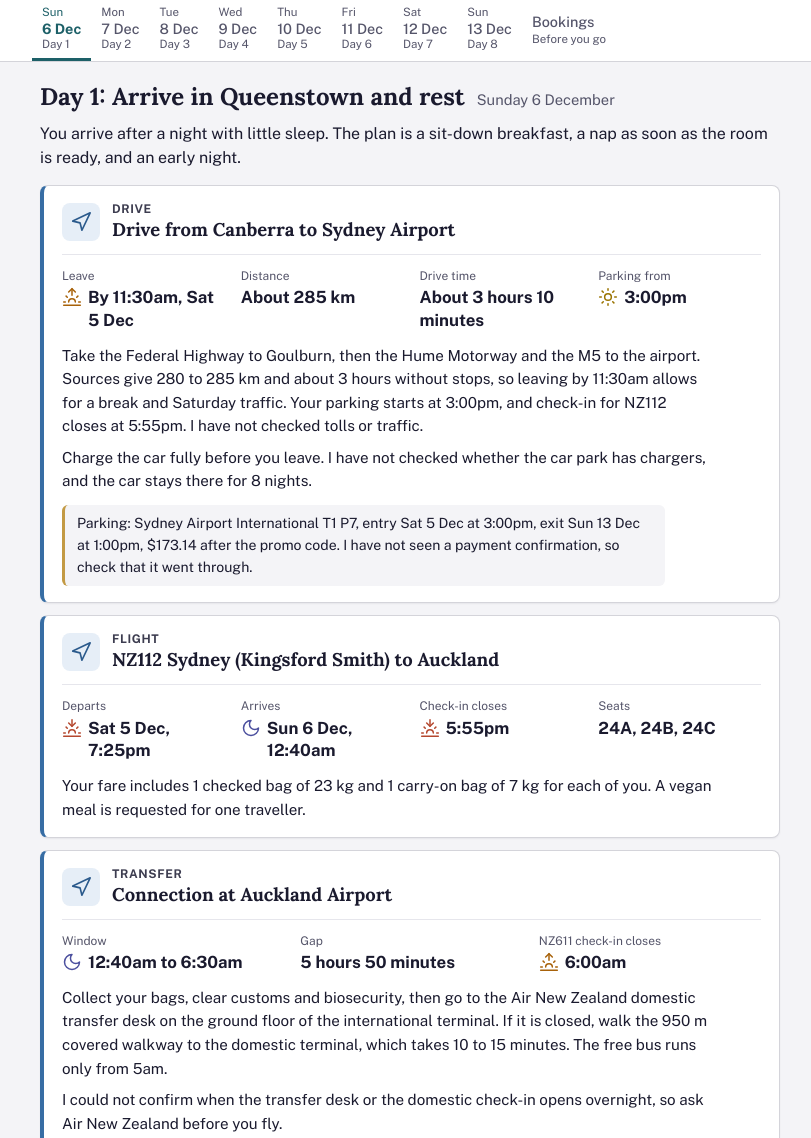
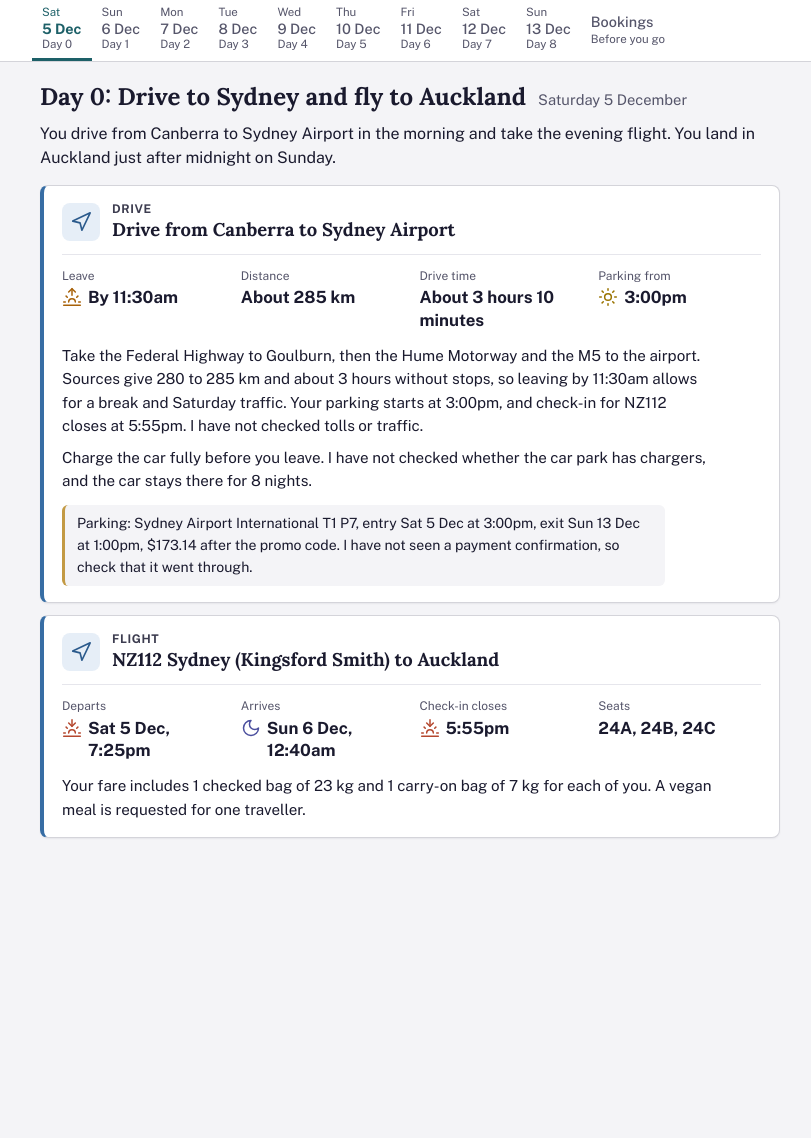
Before and after one commit to puneetsyaloutlook/nztrip, a plain HTML site: page index.html in a window 1280 px wide. Shown: the top 1138 px of the page, without its empty margins (230-1041 px from the left). After the commit the page ends 894 px from the top, so only its background shows below. Drawn offline with nearby package versions, Linux system fonts and the light colour scheme.

Commit message:
Add Day 0 for Saturday 5 December
Co-Authored-By: Claude Sonnet 5.5 <noreply@anthropic.com>
Claude-Session: https://claude.ai/code/session_01RMZQ7uiZERYw8EzYD18n6J

```diff
--- a/index.html
+++ b/index.html
@@ -158,18 +158,25 @@ a { color: #376DA4; }
 <script>
 var DAYS = [
   {
-    tab: "Sun 6 Dec", label: "Day 1", title: "Arrive in Queenstown and rest", date: "Sunday 6 December",
-    lead: "You arrive after a night with little sleep. The plan is a sit-down breakfast, a nap as soon as the room is ready, and an early night.",
-    facts: [["Driving", "Airport to Frankton and town"], ["Walking", "Minimal"], ["Stay", "Novotel Queenstown Lakeside, one night"]],
+    tab: "Sat 5 Dec", label: "Day 0", title: "Drive to Sydney and fly to Auckland", date: "Saturday 5 December",
+    lead: "You drive from Canberra to Sydney Airport in the morning and take the evening flight. You land in Auckland just after midnight on Sunday.",
+    facts: [["Driving", "Canberra to Sydney Airport"], ["Flight", "NZ112, 7:25pm"], ["Stay", "Overnight flight"]],
     stops: [
       { type: "drive", title: "Drive from Canberra to Sydney Airport",
-        stats: [["Leave", "By 11:30am, Sat 5 Dec"], ["Distance", "About 285 km"], ["Drive time", "About 3 hours 10 minutes"], ["Parking from", "3:00pm"]],
+        stats: [["Leave", "By 11:30am"], ["Distance", "About 285 km"], ["Drive time", "About 3 hours 10 minutes"], ["Parking from", "3:00pm"]],
         text: ["Take the Federal Highway to Goulburn, then the Hume Motorway and the M5 to the airport. Sources give 280 to 285 km and about 3 hours without stops, so leaving by 11:30am allows for a break and Saturday traffic. Your parking starts at 3:00pm, and check-in for NZ112 closes at 5:55pm. I have not checked tolls or traffic.",
                "Charge the car fully before you leave. I have not checked whether the car park has chargers, and the car stays there for 8 nights."],
         book: "Parking: Sydney Airport International T1 P7, entry Sat 5 Dec at 3:00pm, exit Sun 13 Dec at 1:00pm, $173.14 after the promo code. I have not seen a payment confirmation, so check that it went through." },
       { type: "flight", title: "NZ112 Sydney (Kingsford Smith) to Auckland",
         stats: [["Departs", "Sat 5 Dec, 7:25pm"], ["Arrives", "Sun 6 Dec, 12:40am"], ["Check-in closes", "5:55pm"], ["Seats", "24A, 24B, 24C"]],
-        text: ["Your fare includes 1 checked bag of 23 kg and 1 carry-on bag of 7 kg for each of you. A vegan meal is requested for one traveller."] },
+        text: ["Your fare includes 1 checked bag of 23 kg and 1 carry-on bag of 7 kg for each of you. A vegan meal is requested for one traveller."] }
+    ]
+  },
+  {
+    tab: "Sun 6 Dec", label: "Day 1", title: "Arrive in Queenstown and rest", date: "Sunday 6 December",
+    lead: "You arrive after a night with little sleep. The plan is a sit-down breakfast, a nap as soon as the room is ready, and an early night.",
+    facts: [["Driving", "Airport to Frankton and town"], ["Walking", "Minimal"], ["Stay", "Novotel Queenstown Lakeside, one night"]],
+    stops: [
       { type: "transfer", title: "Connection at Auckland Airport",
         stats: [["Window", "12:40am to 6:30am"], ["Gap", "5 hours 50 minutes"], ["NZ611 check-in closes", "6:00am"]],
         text: ["Collect your bags, clear customs and biosecurity, then go to the Air New Zealand domestic transfer desk on the ground floor of the international terminal. If it is closed, walk the 950 m covered walkway to the domestic terminal, which takes 10 to 15 minutes. The free bus runs only from 5am.",
@@ -502,7 +509,7 @@ function show(n, scroll) {
     t.setAttribute('tabindex', on ? '0' : '-1');
     if (on) { p.removeAttribute('hidden'); } else { p.setAttribute('hidden', ''); }
   });
-  try { history.replaceState(null, '', '#day' + (n + 1)); } catch (e) {}
+  try { history.replaceState(null, '', '#day' + n); } catch (e) {}
   if (scroll) { window.scrollTo({ top: 0, behavior: 'smooth' }); }
   var active = document.getElementById('tab-' + n);
   if (active && active.scrollIntoView) { active.scrollIntoView({ block: 'nearest', inline: 'center' }); }
@@ -510,7 +517,7 @@ function show(n, scroll) {
 
 var start = 0;
 var m = /^#day(\d+)$/.exec(location.hash || '');
-if (m) { start = Math.min(Math.max(parseInt(m[1], 10) - 1, 0), DAYS.length - 1); }
+if (m) { start = Math.min(Math.max(parseInt(m[1], 10), 0), DAYS.length - 1); }
 show(start, false);
 </script>
 </body>
```
